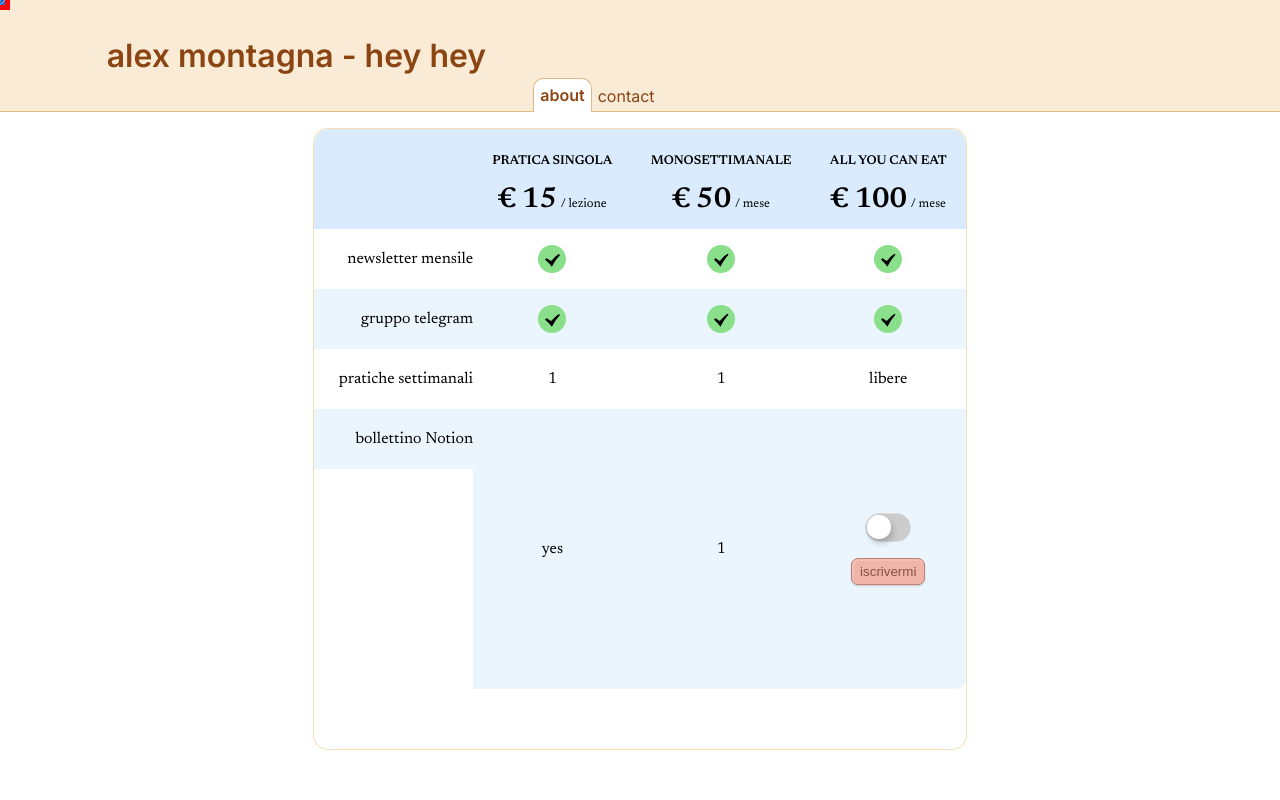
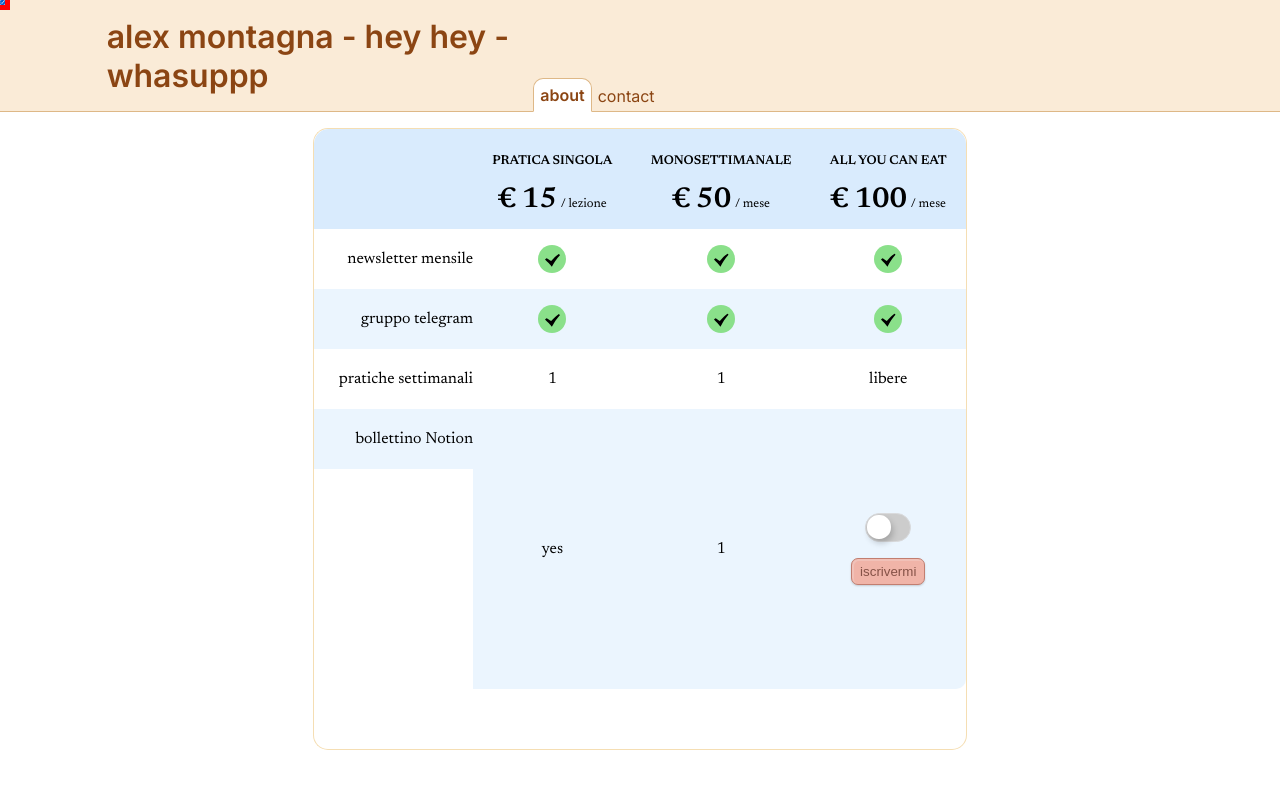
Before and after one commit to alexmontagna/montagnamilano-it, a website: page index.html in a window 1280 px wide. Shown: the top 800 px of the page. Drawn offline with Linux system fonts and the light colour scheme.

Commit message:
fe - whasuppp

```diff
--- a/index.html
+++ b/index.html
@@ -10,7 +10,7 @@
 </head>
 <body>
     <header class="header" data-info="Teste 17 marzo 2022">
-        <h1><a href="#">alex montagna - hey hey</a></h1>
+        <h1><a href="#">alex montagna - hey hey - whasuppp</a></h1>
         <nav class="nav">
             <a href="#" class="active">about</a>
             <a href="#">contact</a>
```
